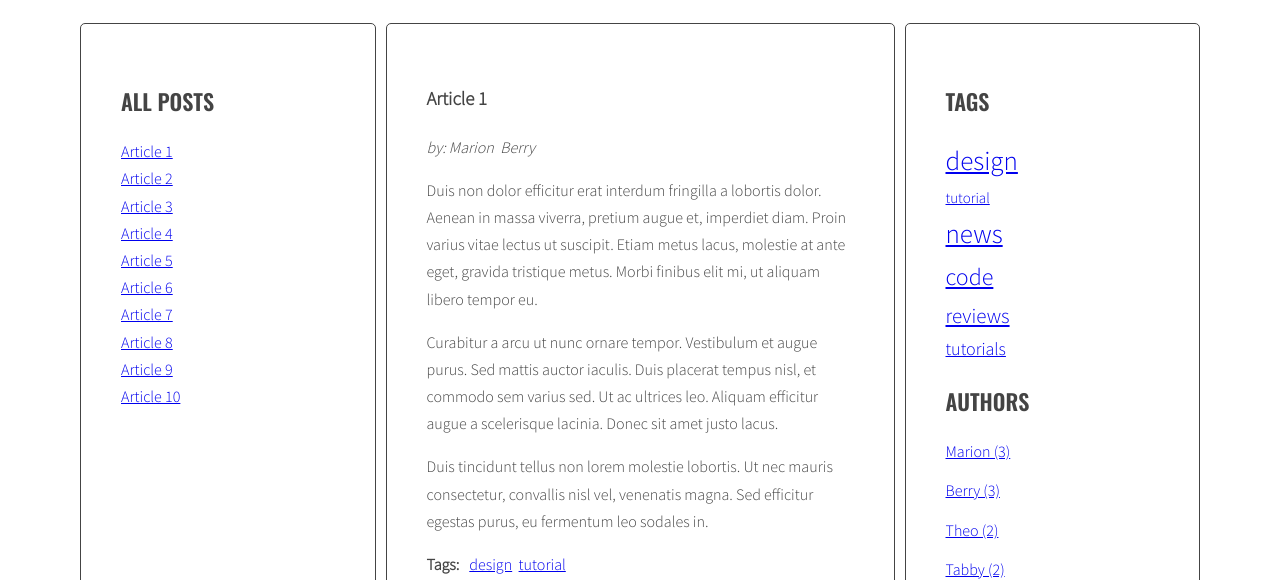
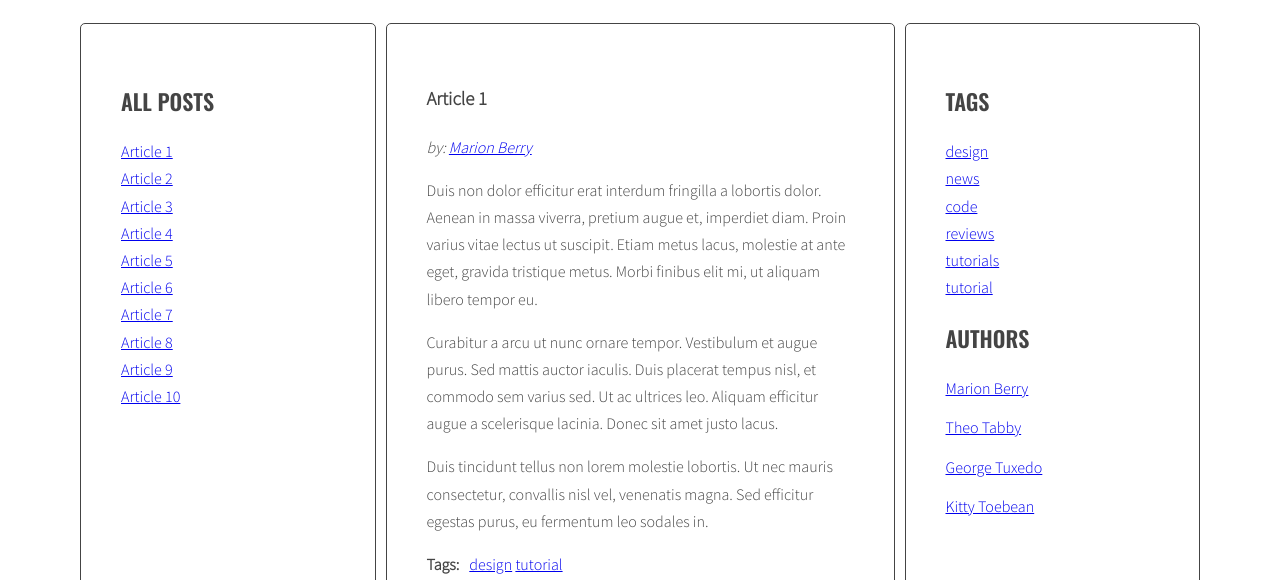
Before and after one commit to Haruk/Kodilla-fullstack-bootcamp-js-practice, a website: page index.html in a window 1280 px wide. Shown: the part 220-800 px from the top of the page. Drawn offline with nearby package versions, Linux system fonts and the light colour scheme.

Commit message:
Add handlebars. Add listeners to all tags. Crate event handlers or tag and author click - now it shows article dependet on cliced author or tag(not working)

```diff
--- a/index.html
+++ b/index.html
@@ -12,12 +12,12 @@
 		  <main class="wrapper">
 			<aside class="sidebar">
 			  <h2 class="section-title">All posts</h2>
-			  <ul class="list titles">
+			  <ul class="list titles" id="articles-list">
 
 			  </ul>
 			</aside>
 			<section class="posts">
-			  <article class="post active" id="article-1" data-tags="design tutorial" data-auhor="Marion Berry">
+			  <article class="post active" id="article-1" data-tags="design tutorial" data-author="Marion Berry">
 				<h3 class="post-title">Article 1</h3>
 				<p class="post-author">by: </p>
 				<div class="post-content">
@@ -34,7 +34,7 @@
 				  </ul>
 				</div>
 			  </article>
-			  <article class="post" id="article-2" data-tags="news code" data-auhor="Theo Tabby">
+			  <article class="post" id="article-2" data-tags="news code" data-author="Theo Tabby">
 				<h3 class="post-title">Article 2</h3>
 				<p class="post-author">by: </p>
 				<div class="post-content">
@@ -51,7 +51,7 @@
 				  </ul>
 				</div>
 			  </article>
-			  <article class="post" id="article-3" data-tags="news reviews design" data-auhor="George Tuxedo">
+			  <article class="post" id="article-3" data-tags="news reviews design" data-author="George Tuxedo">
 				<h3 class="post-title">Article 3</h3>
 				<p class="post-author">by: </p>
 				<div class="post-content">
@@ -67,7 +67,7 @@
 				  </ul>
 				</div>
 			  </article>
-			  <article class="post" id="article-4" data-tags="tutorials code design" data-auhor="Kitty Toebean">
+			  <article class="post" id="article-4" data-tags="tutorials code design" data-author="Kitty Toebean">
 				<h3 class="post-title">Article 4</h3>
 				<p class="post-author">by: </p>
 				<div class="post-content">
@@ -84,7 +84,7 @@
 				  </ul>
 				</div>
 			  </article>
-			  <article class="post" id="article-5" data-tags="design reviews" data-auhor="Marion Berry">
+			  <article class="post" id="article-5" data-tags="design reviews" data-author="Marion Berry">
 				<h3 class="post-title">Article 5</h3>
 				<p class="post-author">by: </p>
 				<div class="post-content">
@@ -101,7 +101,7 @@
 				  </ul>
 				</div>
 			  </article>
-			  <article class="post" id="article-6" data-tags="reviews code" data-auhor="George Tuxedo">
+			  <article class="post" id="article-6" data-tags="reviews code" data-author="George Tuxedo">
 				<h3 class="post-title">Article 6</h3>
 				<p class="post-author">by: </p>
 				<div class="post-content">
@@ -118,7 +118,7 @@
 				  </ul>
 				</div>
 			  </article>
-			  <article class="post" id="article-7" data-tags="code news" data-auhor="Kitty Toebean">
+			  <article class="post" id="article-7" data-tags="code news" data-author="Kitty Toebean">
 				<h3 class="post-title">Article 7</h3>
 				<p class="post-author">by: </p>
 				<div class="post-content">
@@ -135,7 +135,7 @@
 				  </ul>
 				</div>
 			  </article>
-			  <article class="post" id="article-8" data-tags="news design tutorials" data-auhor="Theo Tabby">
+			  <article class="post" id="article-8" data-tags="news design tutorials" data-author="Theo Tabby">
 				<h3 class="post-title">Article 8</h3>
 				<p class="post-author">by: </p>
 				<div class="post-content">
@@ -152,7 +152,7 @@
 				  </ul>
 				</div>
 			  </article>
-			  <article class="post" id="article-9" data-tags="news tutorials" data-auhor="Marion Berry">
+			  <article class="post" id="article-9" data-tags="news tutorials" data-author="Marion Berry">
 				<h3 class="post-title">Article 9</h3>
 				<p class="post-author">by: </p>
 				<div class="post-content">
@@ -169,7 +169,7 @@
 				  </ul>
 				</div>
 			  </article>
-			  <article class="post" id="article-10" data-tags="code design news reviews" data-auhor="George Tuxedo">
+			  <article class="post" id="article-10" data-tags="code design news reviews" data-author="George Tuxedo">
 				<h3 class="post-title">Article 10</h3>
 				<p class="post-author">by: </p>
 				<div class="post-content">
@@ -190,52 +190,44 @@
 			<aside class="sidebar">
 			  <h2 class="section-title">Tags</h2>
 			  <ul class="list tags">
-				<!-- <li><a href="#">design</a> <span>(6)</span></li>
-				<li><a href="#">code</a> <span>(5)</span></li>
-				<li><a href="#">tutorials</a> <span>(4)</span></li>
-				<li><a href="#">reviews</a> <span>(4)</span></li>
-				<li><a href="#">news</a> <span>(6)</span></li> -->
+
 			  </ul>
 			  <h2 class="section-title">Authors</h2>
 			  <ul class="list authors">
-				<!-- <li>
-				  <a href="#">
-					<span class="author-name">Kitty Toebean</span>
-				  </a>
-				</li>
-				<li>
-				  <a href="#">
-					<span class="author-name">Theo Tabby</span>
-				  </a>
-				</li>
-				<li>
-				  <a href="#">
-					<span class="author-name">George Tuxedo</span>
-				  </a>
-				</li>
-				<li>
-				  <a href="#">
-					<span class="author-name">Marion Berry</span>
-				  </a>
-				</li> -->
+
 			  </ul>
 			</aside>
 		  </main>
 		</div>
 	  </div>
+
+	<!-- HANDLEBARS -->
 	<script src="https://cdnjs.cloudflare.com/ajax/libs/handlebars.js/4.1.0/handlebars.min.js"></script>
+
 	<script id="template-article-link" type="text/x-handlebars-template">
 		<li><a href="#{{ id }}"><span>{{ title }}</span></a></li>
-	</script>
-	<script id="template-tag-link" type="text/x-handlebars-template">
-		<li><a href="#tag-{{ id }}">{{id}}</a></li>&nbsp
-	</script>
-	 <!-- const linkHTMLData = {id: tagHTML};
-     const linkHTML = templates.articleLink(linkHTMLData);
-	'<li><a href="#tag-' + tagHTML + '">' + tagHTML + '</a></li>&nbsp';-->
-	<script id="template-author-link" type="text/x-handlebars-template">
-		{{ id }}&nbsp
-	</script>
+	  </script>
+
+	  <script id="template-tag-link" type="text/x-handlebars-template">
+		<li><a href="#tag-{{ tagTpl }}">{{ tagTpl }}</a></li>
+	  </script>
+
+	  <script id="template-tag-cloud-link" type="text/x-handlebars-template">
+		{{#each tags}}
+		<li><a href="#tag-{{ tagNameTpl }}" class="{{ tagClassTpl }}">{{ tagNameTpl }}</a></li><!-- {{ tagCountTpl }} -->
+		{{/each}}
+	  </script>
+
+	  <script id="template-author-link" type="text/x-handlebars-template"> <!-- works now -->
+		<a href="#author-{{ authorNoSpaceTpl }}">{{ authorTpl }}</a>
+	  </script>
+
+	  <script id="template-author-list-link" type="text/x-handlebars-template"> <!-- works ok -->
+		{{#each authors}}
+		<li><a href="#author-{{ authorNoSpaceTpl }}">{{ authorNameTpl }}</a></li>
+		{{/each}}
+	  </script>
+
 	<script src="js/script.js"></script>
 </body>
 </html>
--- a/js/script.js
+++ b/js/script.js
@@ -1,26 +1,74 @@
 {
   const templates = {
-    articleLink: Handlebars.compile(document.querySelector('#template-article-link').innerHTML),
-    tagLink: Handlebars.compile(document.querySelector('#template-tag-link').innerHTML),
-    authorLink: Handlebars.compile(document.querySelector('#template-author-link').innerHTML),
-    // tagCloudLink: Handlebars.compile(document.querySelector('#templates.tagCloudLink').innerHTML)
+    articleLinkTpl: Handlebars.compile(document.querySelector('#template-article-link').innerHTML),
+    tagLinkTpl: Handlebars.compile(document.querySelector('#template-tag-link').innerHTML),
+    authorLinkTpl: Handlebars.compile(document.querySelector('#template-author-link').innerHTML),
+    tagCloudLink: Handlebars.compile(document.querySelector('#template-tag-cloud-link').innerHTML),
+    authorListLink: Handlebars.compile(document.querySelector('#template-author-list-link').innerHTML)
   }
+
+  const select = {
+    all: {
+      articles: '.post',
+      linksTo: {
+        tags: 'a[href^="#tag-"]',
+        tagsActive: 'a.active[href^="#tag-"]',
+        authors: 'a[href^="#author-"]',
+        authorsActive: 'a.active[href^="#author-"]'
+      },
+    },
+    article: {
+      title: '.post-title',
+      tags: '.post-tags .list',
+      tagLink: '.post-tags .list a',
+      author: '.post-author',
+      authorLink: '.post-author a'
+    },
+    listOf: {
+      titles: '.titles',
+      tags: '.tags',
+      tagLink: '.tags a',
+      authors: '.authors',
+      authorLink: '.authors a'
+    },
+  };
+
+  const optCloudClassCount = 5;
+  // const optArticleSelector = '.post',
+  //   optTitleSelector = '.post-title',
+  //   optTitleListSelector = '.titles',
+  //   optArticleTagsSelector = '.post-tags .list',
+  //   optArticleAuthorSelector = '.post-author',
+  //   optTagsListSelector = '.list.tags',
+
+  //   optAuthorListSelector =".list.authors";
+
+  /*ALL POST COLLUMN*/
+
+  function showFilteredPostList() {
+    let articlesListHeading = document.getElementById('articles-list-heading');
+    const activeAuthorLinksCheck = document.querySelectorAll(select.all.linksTo.authorsActive);
+    const activeTagLinksCheck = document.querySelectorAll(select.all.linksTo.tagsActive);
+    if ((activeTagLinksCheck.length != 0) || (activeAuthorLinksCheck.length != 0)) {
+      articlesListHeading.innerHTML = 'Filtered posts';}
+  }
+
   const titleClickHandler = function(event){
       event.preventDefault();
 
       const clickedElement = this;
 
-    /* [done] remove class 'active' from all article links  */
+      /* remove class 'active' from all article links  */
       const activeLinks = document.querySelectorAll('.titles a.active');
 
       for(let activeLink of activeLinks){
         activeLink.classList.remove('active');
       }
 
-    /* [done] add class 'active' to the clicked link */
+      /* add class 'active' to the clicked link */
       clickedElement.classList.add('active');
 
-    /* [done] remove class 'active' from all articles */
+      /* remove class 'active' from all articles */
       const activeArticles = document.querySelectorAll('.posts article.active');
 
       for(let activeArticle of activeArticles){
@@ -36,34 +84,28 @@
 
       /* add class 'active' to the correct article */
       targetArticle.classList.add('active');
+
+      showFilteredPostList();
     };
 
-  const optArticleSelector = '.post',
-    optTitleSelector = '.post-title',
-    optTitleListSelector = '.titles',
-    optArticleTagsSelector = '.post-tags .list',
-    optArticleAuthorSelector = '.post-author',
-    optTagsListSelector = '.list.tags',
-    optCloudClassCount = 5,
-    optAuthorListSelector =".list.authors";
-    // optCloudClassPrefix = 'tag-size-';
+  function generateTitleLinks(customSelector = '') {
+    /*remove contents of titleList */
+    const titleList = document.querySelector(select.listOf.titles);
+    titleList.innerHTML = '';
+    let articlesListHTML = document.getElementById('articles-list');
 
-
-  // eslint-disable-next-line no-inner-declarations
-  function generateTitleLinks(customSelector = '') {
-
-    const titleList = document.querySelector(optTitleListSelector);
-    titleList.innerHTML = '';
-
-    const articles = document.querySelectorAll(optArticleSelector+customSelector);
-
+    const articles = document.querySelectorAll(select.all.articles+customSelector);
+    /*for each article*/
     for (let article of articles){
+      /*get the article ID*/
       const articleId = article.getAttribute('id');
-      const articleTitle = article.querySelector(optTitleSelector).innerHTML;
+      /* find the title element and get the title from the title element */
+      const articleTitle = article.querySelector(select.article.title).innerHTML;
 
       const linkHTMLData = {id: articleId, title: articleTitle};
-      const linkHTML = templates.articleLink(linkHTMLData);
-      titleList.insertAdjacentHTML('beforeend', linkHTML);
+      const linkHTML = templates.articleLinkTpl(linkHTMLData);
+      /*inser link into titleList */
+      articlesListHTML.insertAdjacentHTML('beforeend', linkHTML);
     }
 
     const links = document.querySelectorAll('.titles a');
@@ -71,12 +113,12 @@
     for(let link of links){
       link.addEventListener('click', titleClickHandler);
     }
-    // console.log(titleList);
-    // console.log(articles);
+
   }
 
   generateTitleLinks();
 
+  /*TAGS*/
 
   function calculateTagsParams(tags){
     const params = {
@@ -101,26 +143,21 @@
     const normalizedCount = count - params.min;
     const normalizedMax = params.max - params.min;
     const percentage = normalizedCount / normalizedMax;
-    const classNumber = Math.floor( percentage * (optCloudClassCount - 1) + 1 );
-    console.log(classNumber);
-    return classNumber;
-
+    const tagClass = Math.floor( percentage * (optCloudClassCount - 1) + 1 );
+    return tagClass;
   }
-
 
   function generateTags(){
     /* create a variable allTags with an empty array */
     let allTags = {};
     /* find all articles */
-    const articles = document.querySelectorAll(optArticleSelector);
+    const articles = document.querySelectorAll(select.all.articles);
 
     /* START LOOP: for every article: */
     for (let article of articles){
       /* find tags wrapper */
-      const tagsWrapper = article.querySelector(optArticleTagsSelector)
-      // console.log(tagsWrapper);
-      /* make html variable with empty string */
-      let html = '';
+      const tagsWrapper = article.querySelector(select.article.tags);
+
       /* get tags from data-tags attribute */
       const articleTags = article.getAttribute('data-tags');
       /* split tags into array */
@@ -132,170 +169,224 @@
 
         /* add generated code to html variable */
 
-        const tagHTML = tag;
-        // console.log(tag);
-        /* [NEW] check if this link is NOT already in allTags */
+        const tagHTMLData = {tagTpl: tag};
+        const tagHTML = templates.tagLinkTpl(tagHTMLData);
+        /* insert HTML of all the links into the tags wrapper */
+        tagsWrapper.insertAdjacentHTML('beforeend', tagHTML);
+
+
+        /*check if this link is NOT already in allTags */
         if(!allTags[tag]){
-          /* [NEW] add tag to allTags object*/
+          /* add tag to allTags object*/
           allTags[tag]=1;
         }else {
           allTags[tag]++;
         }
-
-
-        /* insert HTML of all the links into the tags wrapper */
-        // const tagListHTML = '<li><a href="#tag-' + tagHTML + '">' + tagHTML + '</a></li>&nbsp';
-        const linkHTMLData = {id: tagHTML};
-        const linkHTML = templates.tagLink(linkHTMLData);
-        tagsWrapper.insertAdjacentHTML('beforeend', linkHTML);
       }
-
-
     }
-    /* [NEW] find list of tags in right column */
-    const tagListWrapper = document.querySelector(optTagsListSelector);
+    /* find list of tags in right column */
+    const tagListWrapper = document.querySelector('.tags');
     // console.log(tagListWrapper);
 
     const tagsParams = calculateTagsParams(allTags);
-    console.log('tagsParams:', tagsParams);
-    /* [NEW] create variable for all links HTML code */
-    let allTagsHTML = '';
-    // const allTagsData = {tags: []};
 
-    //
+    /* create variable for all links HTML code */
+    const allTagsData = {tags: []};
 
-    /* [NEW] START LOOP: for each tag in allTags: */
+    /*[Handlebars] initialize sorting*/
+    const tagsAndTheirCount = [];
+    function compareTagCounts(a, b){
+      return b.tagCount - a.tagCount;
+    }
+    /* START LOOP: for each tag in allTags: */
     for(let tag in allTags){
-      const tagLinkHTML = '<li><a href="#tag-' + tag + '" class="tagcloud-' +calculateTagClass(allTags[tag],tagsParams) + '">' + tag + ' <a/></li>';
-      /* [NEW] generate code of a link and add it to allTagsHTML */
-      allTagsHTML += tagLinkHTML;
-      // allTagsHTML += '<li><a href="#tag-' + tag + '" class="tagcloud-' +calculateTagClass(allTags[tag],tagsParams) + '">' + tag + ' (' + allTags[tag] + ') <a/></li>';
+      /* generate code of a link and add it to column */
+      let tagAndItsCount = {tagName: tag, tagCount: allTags[tag]};
+      tagsAndTheirCount.push(tagAndItsCount);
+    }
+    tagsAndTheirCount.sort(compareTagCounts);
+    for(let tag in tagsAndTheirCount){
+      // [Handlebars]
+      allTagsData.tags.push ({
+        listTagTpl: tag,
+        tagCountTpl: allTags[tagsAndTheirCount[tag].tagName],
+        tagClassTpl: calculateTagClass(allTags[tagsAndTheirCount[tag].tagName], tagsParams),
+        tagNameTpl: tagsAndTheirCount[tag].tagName
+      });
+    }
+    /*add HTML to tagList */
 
-    // console.log(allTagsHTML);
-    /* [NEW] END LOOP: for each tag in allTags: */
+    tagListWrapper.innerHTML += templates.tagCloudLink(allTagsData);
   }
-    /*[NEW] add HTML from allTagsHTML to tagList */
-
-    tagListWrapper.innerHTML = allTagsHTML;
-  }
-
-  generateTags();
-
-  function generateAuthors (){
-    let allAuthors ={};
-    const articles = document.querySelectorAll(optArticleSelector);
-
-    for (let article of articles){
-      /* find author wrapper */
-      const authorsWrapper = article.querySelector(optArticleAuthorSelector)
-
-      /* get authors from data-author attribute */
-      const articleAuthors = article.getAttribute('data-auhor');
-
-      /* split tags into array */
-      const articleAuthorArray = articleAuthors.split(' ');
-
-      // console.log(articleAuthorArray);
-
-      for (let author of articleAuthorArray){
-
-        /* add generated code to html variable */
-        const authorHTML = author;
-        // console.log(authorHTML);
-        /* [NEW] check if this link is NOT already in allAuthors */
-        if(!allAuthors[author]){
-          /* [NEW] add tag to allTags object*/
-          allAuthors[author]=1;
-        }else {
-          allAuthors[author]++;
-        }
-
-        /* insert HTML of all the links into the tags wrapper */
-        // const authorListHTML = authorHTML + '&nbsp';
-        const linkHTMLData = {id: authorHTML};
-        const linkHTML = templates.authorLink(linkHTMLData);
-        authorsWrapper.insertAdjacentHTML('beforeend', linkHTML);
-      }
-    }
-    /* [NEW] find list of authors in right column */
-    const authorListWrapper = document.querySelector(optAuthorListSelector);
-    // console.log(authorListWrapper);
-
-
-    /* [NEW] create variable for all links HTML code */
-    let allAuthorsHTML = '';
-    /* [NEW] START LOOP: for each author in allAuthors: */
-    for(let author in allAuthors){
-      /* [NEW] generate code of a link and add it to allAuthorsHTML */
-      const authorLinkHTML = '<li><a href="#"><span class="author-name">' + author + ' (' + allAuthors[author] + ')</span><a/></li>';
-      allAuthorsHTML += authorLinkHTML;
-
-     /* [NEW] END LOOP: for each author in allAuthors: */
-    }
-    /*[NEW] add HTML from allAuthorsHTML to authorListWrapper */
-
-    authorListWrapper.innerHTML = allAuthorsHTML;
-  }
-
-  generateAuthors();
-
-  // do dokończenia funkcje tagClickHandler i authorClickHandler!
 
     function tagClickHandler(event){
     /* prevent default action for this event */
     event.preventDefault();
+
     /* make new constant named "clickedElement" and give it the value of "this" */
     const clickedElement = this;
+
     /* make a new constant "href" and read the attribute "href" of the clicked element */
-    const href = document.querySelectorAll('a.active[href^="#tag-"]');
-    // Podobnie, dla wszystkich linków do tego samego tagu, możemy użyć selektora:
-    // 'a[href="' + href + '"]'
+    const linkHref = clickedElement.querySelectorAll('href');
 
     /* make a new constant "tag" and extract tag from the "href" constant */
-    const tag = href.replace('#tag-', '');
+    const tag = linkHref.replace('#tag-', '');
 
     /* find all tag links with class active */
+    const activeTagLinks = document.querySelectorAll(select.all.linksTo.tagsActive);
+    /* START LOOP: for each active tag link */
+    for (let activeTagLink of activeTagLinks){
+      /* remove class active */
+      activeTagLink.classList.remove('active');
+    }
 
-    /* START LOOP: for each active tag link */
-
-      /* remove class active */
-
-    /* END LOOP: for each active tag link */
+    /*If any authors are now shown active, deactivate them */
+    const activeAuthorLinks = document.querySelectorAll(select.all.linksTo.authorsActive);
+    /*for each activeAuthorLink remove class active*/
+    for(let activeAuthorLink of activeAuthorLinks){
+      activeAuthorLink.classList.remove('active');
+    }
 
     /* find all tag links with "href" attribute equal to the "href" constant */
     const tagLinks = document.querySelectorAll('a[href="' + href + '"]');
     /* START LOOP: for each found tag link */
-    for ( let tagLink of tagLinks){
-
-
+    for (let tagLink of tagLinks){
       /* add class active */
-
-    /* END LOOP: for each found tag link */
+      tagLink.classList.add('active');
     }
     /* execute function "generateTitleLinks" with article selector as argument */
     generateTitleLinks('[data-tags~="' + tag + '"]');
+
+    showFilteredPostList();
   }
 
   function addClickListenersToTags(){
-    /* find all links to tags */
-
+      /* find all links to tags in articles */
+    const links = document.querySelectorAll(select.article.tagLink);
       /* START LOOP: for each link */
-
+    for (let link of links){
       /* add tagClickHandler as event listener for that link */
-
-    /* END LOOP: for each link */
+      link.addEventListener('click', tagClickHandler);
     }
 
-  addClickListenersToTags();
-
-  function authorsClickHandler(event){
+      /* find all links to tags in tag clud*/
+    const tagCloudLinks = document.querySelectorAll(select.listOf.tagLink);
+      /* START LOOP: for each link */
+    for ( let tagCloudLink of tagCloudLinks) {
+      /* add tagClickHandler as event listener for that link */
+      tagCloudLink.addEventListener('click',tagClickHandler);
+    }
 
   }
 
-  function addClickListenersToAuthors(){
+  generateTags();
+  addClickListenersToTags();
 
+  /*AUTHORS*/
+
+  function generateAuthors (){
+    let allAuthors ={};
+    /*find all articles*/
+    const articles = document.querySelectorAll(select.all.articles);
+
+    for (let article of articles){
+      /* find author wrapper */
+      const authorWrapper = article.querySelector(select.article.author)
+
+      /* get authors from data-author attribute */
+      const articleAuthor = article.getAttribute('data-author');
+
+      /* split tags into array */
+      const articleAuthorArray = articleAuthor.replace(' ', '_');
+
+      /* generate HTML of the tag link */
+      const authorHTMLData = {authorTpl: articleAuthor, authorNoSpaceTpl: articleAuthorArray};
+      const authorHTML = templates.authorLinkTpl(authorHTMLData);
+      authorWrapper.insertAdjacentHTML('beforeend', authorHTML);
+
+
+      /*check if this link is NOT already in allTags */
+      if(!allAuthors.hasOwnProperty(articleAuthorArray)){
+        /*add generated code to allAuthorsArticleCounts array */
+        allAuthors[articleAuthorArray] = 1;
+      } else {
+        allAuthors[articleAuthorArray]++;
       }
+    }
+        /*find list of authors in right column*/
+    const authorList  = document.querySelector(select.listOf.authors);
 
+    /*create variable for all links in HTML*/
+    const allAuthorsNames = {authors: []};
+
+    /* START LOOP: for each author in allAuthors: */
+    for(let author in allAuthors){
+      /* generate code of a link and add it to allAuthorsHTML */
+      const authorLinkHTML = author.replace('_', ' ');
+        allAuthorsNames.authors.push({
+          authorNoSpaceTpl:author,
+          authorNameTpl: authorLinkHTML
+        });
 
 
       }
+    /*add HTML from allAuthorsHTML to authorListWrapper */
+
+    authorList.innerHTML = templates.authorListLink(allAuthorsNames);
+  }
+
+  function authorsClickHandler(event){
+    /* prevent default action for this event */
+    event.preventDefault();
+
+    /*make new constant named "clickedElement" and give it the value of "this" */
+    const clickedElement = this;
+
+    /*make a new constant "href" and read the attribute "href" of the clicked element */
+    const href = clickedElement.getAttribute('href');
+    /* make a new constant "articleAuthor" and extract author name from the "href" constant */
+    const articleAuthor = href.replace('#author-', '').replace('_', ' ');
+    /* find all author links with class active */
+    const activeAuthorLinks = document.querySelectorAll(select.all.linksTo.authorsActive);
+
+    /*START LOOP: for each active author link */
+    for(let activeAuthorLink of activeAuthorLinks){
+      /* remove class active */
+      activeAuthorLink.classList.remove('active');
+     }
+     /* If any tags are now shown active, deactivate them */
+    const activeTagLinks = document.querySelectorAll(select.all.linksTo.tagsActive);
+
+    /*START LOOP: for each active tag link */
+    for(let activeTagLink of activeTagLinks){
+      /* remove class active */
+      activeTagLink.classList.remove('active');
+    }
+
+    /* find all author links with "href" attribute equal to the "href" constant */
+    const hrefAuthorLinks = document.querySelectorAll('a[href="' + href + '"]');
+
+    /* START LOOP: for each found author link */
+    for(let authorLink of hrefAuthorLinks){
+      /* add class active */
+       authorLink.classList.add('active');
+    }
+
+    /* execute function "generateTitleLinks" with article selector as argument */
+    generateTitleLinks('[data-author="' + articleAuthor + '"]');
+
+    showFilteredPostList();
+  }
+
+  function addClickListenersToAuthor(authorLinkSelector){
+    const links = document.querySelectorAll(authorLinkSelector);
+
+    for (let link of links){
+      link.addEventListener('click', authorsClickHandler);
+    }
+  }
+
+  generateAuthors();
+  addClickListenersToAuthor(select.article.authorLink);
+  addClickListenersToAuthor(select.listOf.authorLink);
+}
```
Also changed, not shown: sass/style.scss (renamed from css/style.scss). Lines whose indentation alone changed are shown as unchanged.
